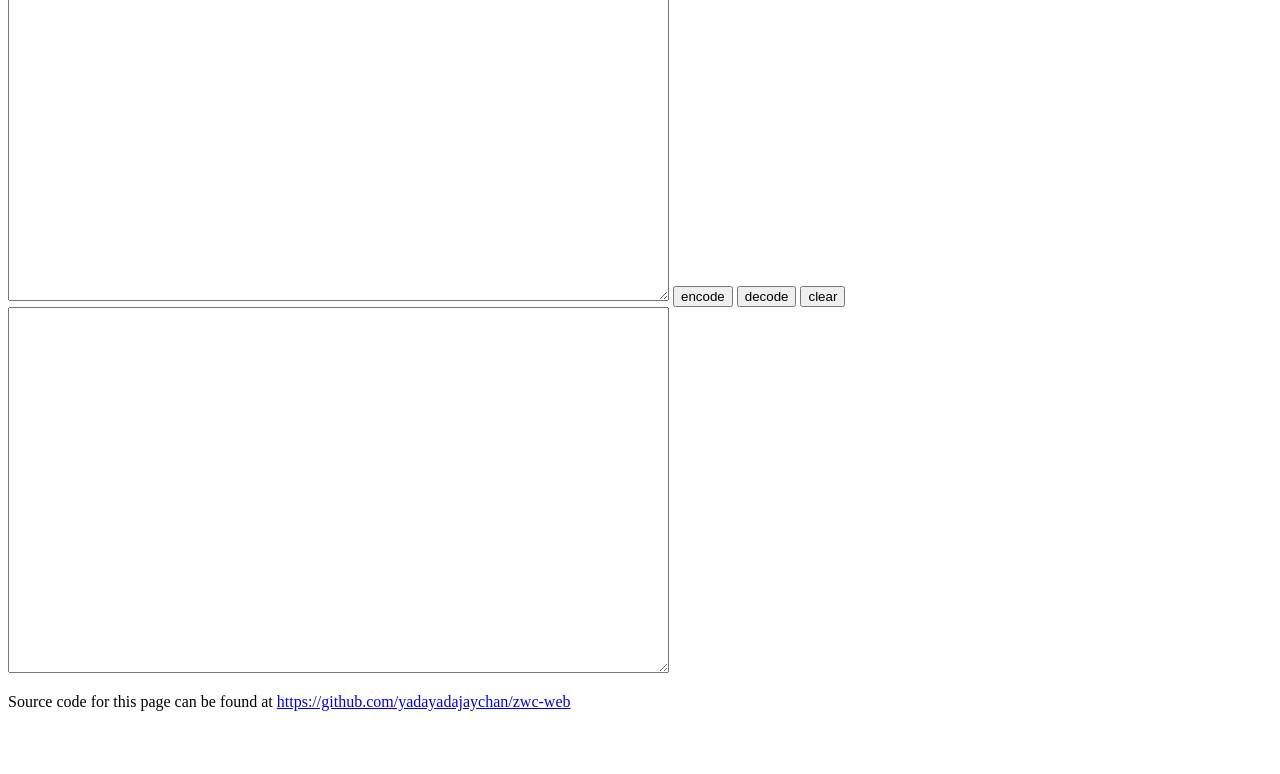
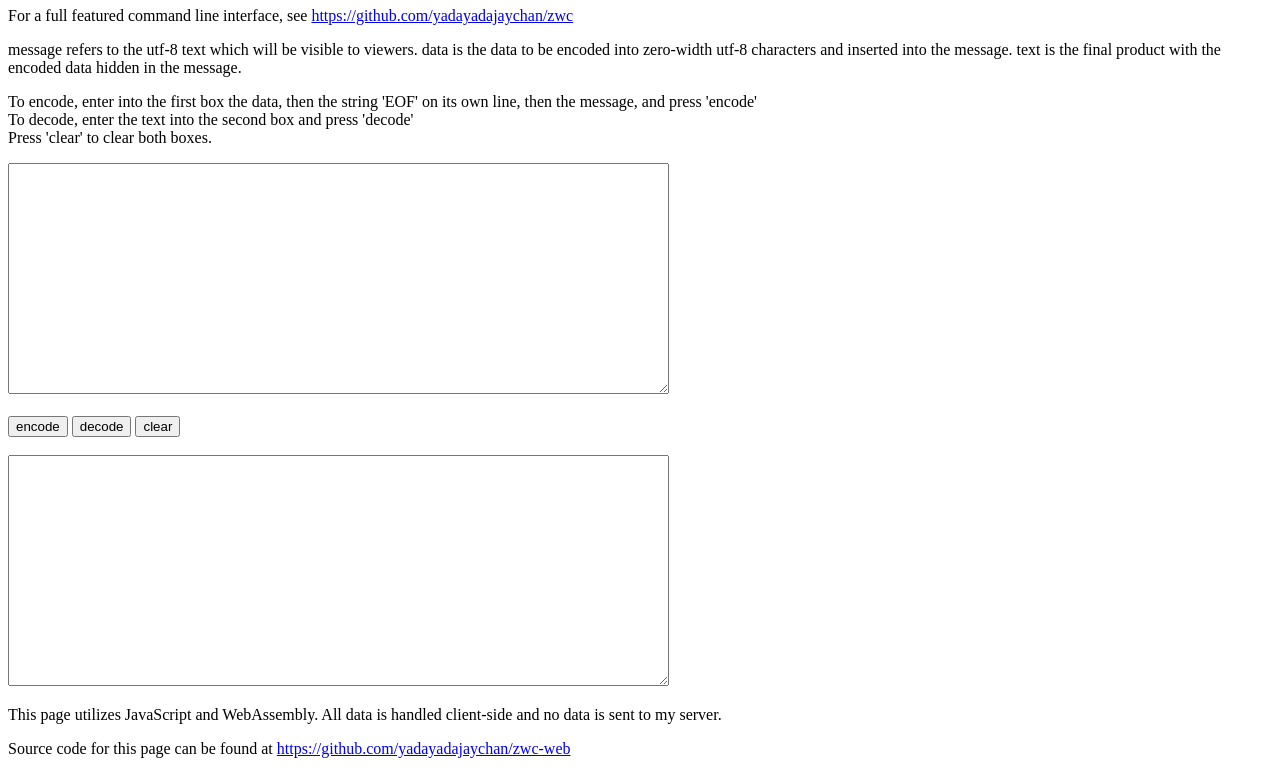
Before and after one commit to yadayadajaychan/zwc-web, a plain HTML site: page index.html in a window 1280 px wide. Shown: the part 73-847 px from the top of the page. Before the commit the page ends 800 px from the top, so only its background shows below. Drawn offline with Linux system fonts and the light colour scheme; no server answers.

Commit message:
add usage instructions

```diff
--- a/index.html
+++ b/index.html
@@ -28,14 +28,42 @@ along with zwc-web. If not, see <https://www.gnu.org/licenses/>.
 		</script>
 	</head>
 	<body>
-		<textarea id="data" name="data" cols="80" rows="24"></textarea>
-		<!-- <textarea id="message" name="message" cols="80" rows="24"></textarea> -->
+		<h1>zwc-web</h1>
+
+		<p>
+		For a full featured command line interface, see
+		<a href="https://github.com/yadayadajaychan/zwc">https://github.com/yadayadajaychan/zwc</a>
+		</p>
+
+		<p>
+		message refers to the utf‐8 text which will be visible to viewers.
+		data is the data to be encoded into zero‐width utf‐8 characters and inserted
+		into the message.
+		text is the final product with the encoded data hidden in the message.
+		</p>
+
+		<p>
+		To encode, enter into the first box the data,
+		then the string 'EOF' on its own line,
+		then the message, and press 'encode'<br>
+
+		To decode, enter the text into the second box and press 'decode'<br>
+
+		Press 'clear' to clear both boxes.
+		</p>
+
+		<textarea id="data" name="data" cols="80" rows="15"></textarea><br><br>
 		<input id="encode" type="submit" name="encode" value="encode" onclick="text.value = encode(data.value)">
 		<input id="decode" type="submit" name="decode" value="decode" onclick="data.value = decode(text.value)">
-		<input id="clear" type="submit" name="clear" value="clear" onclick="data.value=''; text.value=''">
-		<textarea id="text" name="text" cols="80" rows="24"></textarea>
+		<input id="clear" type="submit" name="clear" value="clear" onclick="data.value=''; text.value=''"><br><br>
+		<textarea id="text" name="text" cols="80" rows="15"></textarea>
 	</body>
 	<footer>
+		<p>
+		This page utilizes JavaScript and WebAssembly.
+		All data is handled client-side and no data is sent to my server.
+		</p>
+
 		<p>
 		Source code for this page can be found at
 		<a href="https://github.com/yadayadajaychan/zwc-web">https://github.com/yadayadajaychan/zwc-web</a>
```
